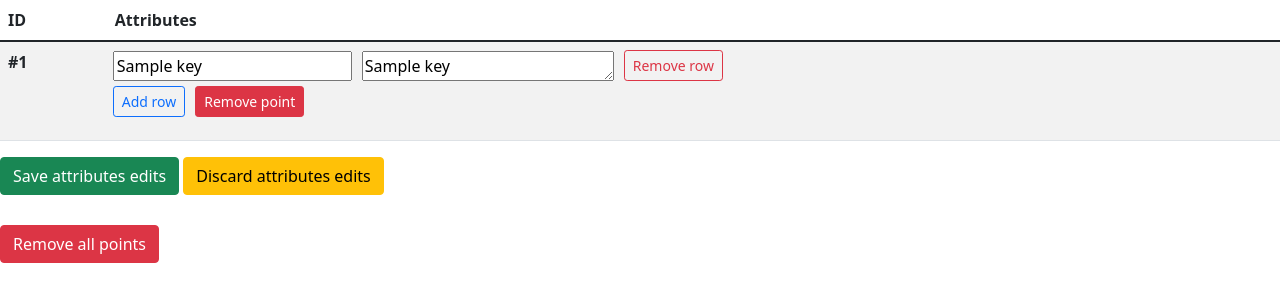
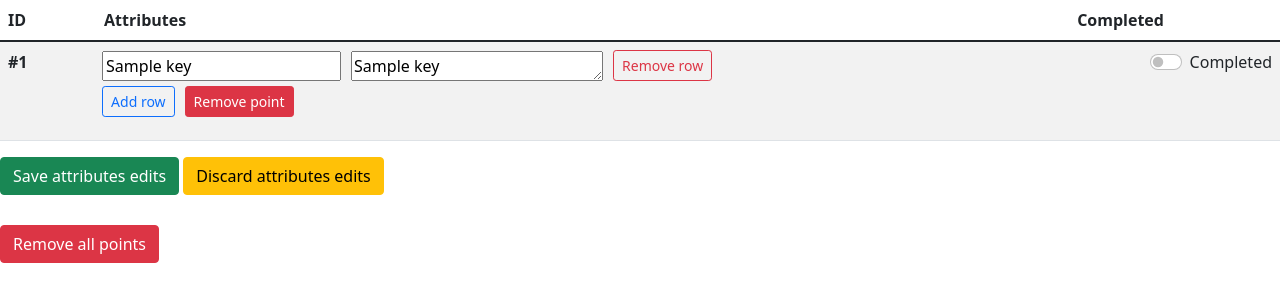
Before and after one commit to Rewinteer/PointerApp, a Flask app: page /pointList in a window 1280 px wide. Shown: the part 66-368 px from the top of the page. Run offline with Flask 3, Linux system fonts and the light colour scheme; a database or web service that is not in the repository returns one stand-in record (values such as "Sample title"); some libraries are stand-ins or nearby versions.

Commit message:
implemented checkboxes

```diff
--- a/app.py
+++ b/app.py
@@ -24,7 +24,7 @@ def points():
     conn = get_db_connection()
     cur = conn.cursor()
     # WHERE user_id = ?
-    cur.execute('SELECT id, ST_AsGeoJSON(ST_FlipCoordinates(location)), user_id, attributes FROM points;')
+    cur.execute('SELECT id, ST_AsGeoJSON(ST_FlipCoordinates(location)), user_id, attributes, is_completed FROM points;')
     rows = cur.fetchall()
     cur.close()
     conn.close()
@@ -36,7 +36,8 @@ def points():
             "properties": {
                 "id": row[0],
                 "user_id": row[2],
-                "attributes": row[3]
+                "attributes": row[3],
+                "is_completed": row[4]
             },
             "geometry": json.loads(row[1])
         }
@@ -55,12 +56,13 @@ def pointData():
     cur = conn.cursor()
     id = request.get_json().get('id')
     # WHERE user_id = ?
-    cur.execute("SELECT id, user_id, attributes FROM points WHERE id=%s;", (id,))
+    cur.execute("SELECT id, user_id, attributes, is_completed FROM points WHERE id=%s;", (id,))
     dbresponse = cur.fetchall()[0]
     responseToSend = {
         'id': dbresponse[0],
         'user_id': dbresponse[1],
-        'attributes': dbresponse[2]
+        'attributes': dbresponse[2],
+        'is_completed': dbresponse[3]
     }
 
     cur.close()
@@ -88,15 +90,16 @@ def saveEdits():
     id = request.get_json().get('id')
     attributes = request.get_json().get('attributes')
     location = json.loads(request.get_json().get('location'))
+    is_completed = request.get_json().get('is_completed')
 
     # update of existing points
     # WHERE user_id = ?
     if id != 'null':
-        cur.execute('UPDATE points SET attributes = %s WHERE id = %s', (attributes, id))
+        cur.execute('UPDATE points SET attributes = %s, is_completed = %s WHERE id = %s', (attributes, is_completed, id))
     # new points creation
     else:
         # WHERE user_id = ?
-        cur.execute("INSERT INTO points(location, user_id, attributes) VALUES (ST_GeomFromText('POINT(%s %s)'), 0, %s);", (location['lat'], location['lng'], attributes))
+        cur.execute("INSERT INTO points(location, user_id, attributes, is_completed) VALUES (ST_GeomFromText('POINT(%s %s)'), 0, %s, %s);", (location['lat'], location['lng'], attributes, is_completed))
 
     conn.commit()
     cur.close()
@@ -107,7 +110,7 @@ def saveEdits():
 def pointList():
     conn = get_db_connection()
     cur = conn.cursor()
-    cur.execute("SELECT id, attributes FROM points WHERE user_id = 0 ORDER BY id;")
+    cur.execute("SELECT id, attributes, is_completed FROM points WHERE user_id = 0 ORDER BY id;")
     pointsData = cur.fetchall()
     cur.close()
     conn.close()
@@ -117,11 +120,16 @@ def pointList():
 @app.route("/listPointsUpdate", methods=["POST"])
 def listPointUpdate():
     newData = request.get_json()
+    attributesData = newData.get('attributes')
+    completenessData = newData.get('is_completed')
+    print(newData)
+
     dbQuery = ""
     # TODO implement user_id check
-    for id in newData:
-        attributes = newData[id]
-        query = "UPDATE points SET attributes = '%s' WHERE id = %s; " % (attributes, id)
+    for id in attributesData:
+        attributes = json.dumps(attributesData[id])
+        is_completed = completenessData[id]
+        query = "UPDATE points SET attributes = '%s', is_completed = %s WHERE id = %s; " % (attributes, is_completed, id)
         dbQuery += query
 
     conn = get_db_connection()
@@ -130,6 +138,7 @@ def listPointUpdate():
     conn.commit()
     cur.close()
     conn.close()
+    print(dbQuery)
 
     return redirect("/pointList")
 
--- a/static/js/list.js
+++ b/static/js/list.js
@@ -1,4 +1,4 @@
-// attributes maniulation
+// attributes manipulation
 document.addEventListener("DOMContentLoaded", function() {
     let pointsTable = document.getElementById("points-table");
     pointsTable.addEventListener("click", function(event) {
@@ -47,11 +47,14 @@ function saveListEdits() {
     const rows = attrTable.getElementsByClassName('point-row');
 
     let pointsData = {};
+    let isCompleted = {};
     for (let i = 0; i < rows.length; i++) {
         const row = rows[i];
         const attrDivs = row.getElementsByClassName("list-point-attr");
 
         const pointId = row.getAttribute('data-element-id');
+        const checkbox = row.querySelector(".list-checkbox")
+        const completed = checkbox.checked;
         let pointAttrs = {};
         for (let j = 0; j < attrDivs.length; j++) {
             const attrDiv = attrDivs[j];
@@ -59,10 +62,12 @@ function saveListEdits() {
             const value = attrDiv.querySelector('.textarea-list').value;
             pointAttrs[key] = value;
         }
-        pointsData[pointId] = JSON.stringify(pointAttrs);
+        pointsData[pointId] = pointAttrs;
+        isCompleted[pointId] = completed;
     }
 
     console.log(pointsData);
+    console.log(isCompleted)
     if (window.confirm(`Are you sure you want to save your attributes edits?`)) {
 
         fetch('/listPointsUpdate', {
@@ -70,7 +75,10 @@ function saveListEdits() {
             headers: {
                 'Content-Type': 'application/json'
             },
-            body: JSON.stringify(pointsData)
+            body: JSON.stringify({
+                'attributes': pointsData,
+                'is_completed': isCompleted
+            })
         });
     }
 }
--- a/templates/list.html
+++ b/templates/list.html
@@ -9,11 +9,12 @@
             <tr>
                 <th scope="col">ID</th>
                 <th scope="col" style="padding-left: 50px;">Attributes</th>
+                <th scope="col">Completed</th>
             </tr>
         </thead>
         <tbody>
             {% for row in pointsData %}
-                <tr class="point-row" data-element-id="{{ row[0] }}">
+                <tr class="point-row" data-element-id="{{ row[0] }}" data-completed="{{ row[2] }}">
                     <th scope="row" class="list-point-id">#{{ row[0] }}</th>
                     {% set attributes = row[1] %}
                     <td>
@@ -33,6 +34,16 @@
                             </div>
                         </div>
                     </td>
+                    <td class="checkbox-cell" style="text-align: center;">
+                        <div class="form-check form-switch" style="padding-bottom: 5px; float: right;">
+                            {% if row[2] %}
+                                <input class="form-check-input list-checkbox" type="checkbox" checked>
+                            {% else %}
+                                <input class="form-check-input list-checkbox" type="checkbox">
+                            {% endif %}
+                            <label class="form-check-label">Completed</label>
+                        </div>
+                    </td>
                 </tr>
             {% endfor %}
         </tbody>
```
Also changed, not shown: static/js/editing.js (+34 -4 lines), templates/map.html (+8 -2 lines), static/icons/marker-blue.png (added), static/icons/marker-green.png (added).
